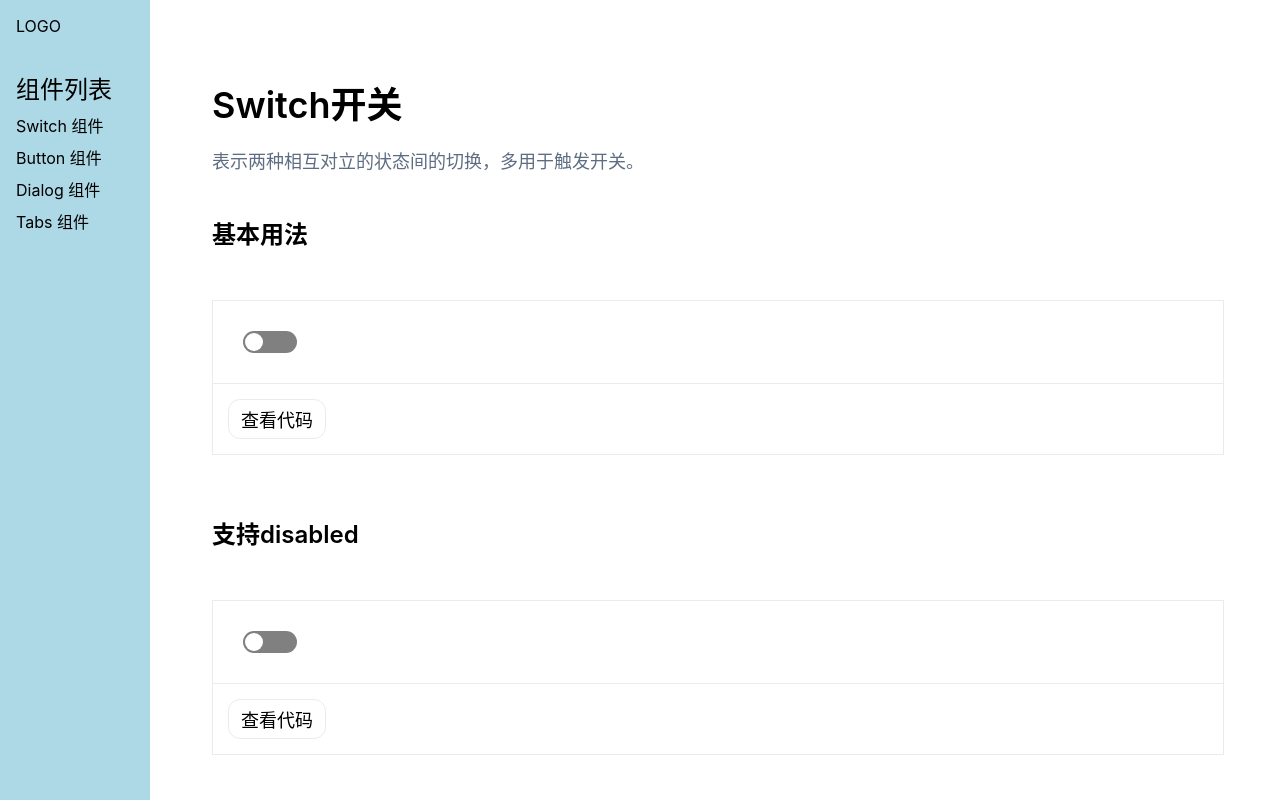
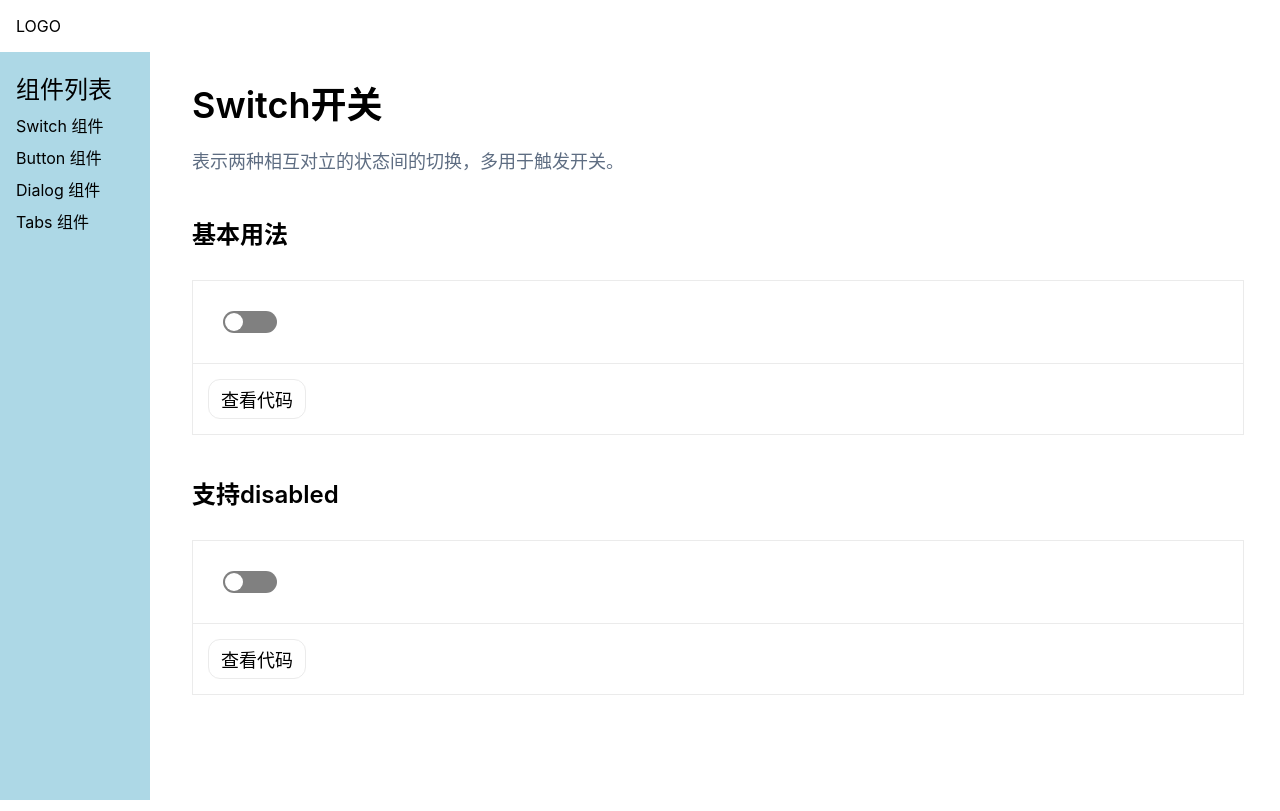
Before and after one commit to CongCong-1228/future-ui, a Vue app: page /#/doc/switch in a window 1280 px wide. Built offline with nearby package versions, Linux system fonts and the light colour scheme.

Commit message:
新建button组件

```diff
--- a/src/components/ButtonDemo.vue
+++ b/src/components/ButtonDemo.vue
@@ -1,3 +1,23 @@
 <template>
-  <div>button文档</div>
+  <Button @click="onClick"
+          size="24px"
+          @mouseover="onClick"
+          @focus="onClick"
+  >你好
+  </Button>
 </template>
+
+
+<script lang="ts">
+import Button from '../libs/Button.vue'
+
+export default {
+  components: {Button},
+  setup() {
+    const onClick = () => {
+      console.log('hi')
+    }
+    return {onClick}
+  }
+}
+</script>
--- a/src/components/SwitchDemo.vue
+++ b/src/components/SwitchDemo.vue
@@ -82,6 +82,7 @@
 }
           </code>
         </pre>
+
     </div>
   </section>
 
@@ -111,31 +112,33 @@ export default {
 
 <style scoped lang="scss">
 .title {
-  margin-left: 40px;
+  margin-left: 20px;
   margin-bottom: 20px;
   font-weight: 600;
   font-size: 36px;
 }
 
 .tips {
-  margin-left: 40px;
+  margin-left: 20px;
 
   > p {
     font-size: 18px;
     color: #5e6d82;
     line-height: 1.5em;
   }
-} .top {
+}
+
+.top {
   display: flex;
   align-items: center;
   padding: 20px 20px 10px 0;
-  margin-left: 40px;
+  margin-left: 20px;
   margin-top: 20px;
 }
+
 .section1 {
   border: 1px solid #ebebeb;
-  margin: 40px;
-
+  margin: 20px;
 
 
   > .mid {
@@ -152,7 +155,6 @@ export default {
     padding: 15px;
     display: flex;
     align-items: center;
-    border-top: 1px solid #ebebeb;
     border-top: 1px solid #ebebeb;
 
     > .button {
@@ -176,9 +178,7 @@ export default {
 
   > .code {
     height: 0;
-    width: 100%;
     transition: all .3s;
-    overflow: hidden;
 
     > .description {
       display: none;
@@ -202,7 +202,9 @@ export default {
     > pre {
       > .hljs {
         display: none;
+
       }
+
     }
 
     &.show, &.show1 {
@@ -216,9 +218,10 @@ export default {
         //line-height: 1.1;
         //font-family: Consolas, "Courier New", Courier, monospace;
         //margin: 0;
+
         > .hljs {
           display: block;
-          overflow-x: auto;
+          overflow: auto;
           padding: 10px 20px;
           background: #fff;
 
@@ -240,5 +243,6 @@ export default {
       }
     }
   }
+
 }
 </style>
--- a/src/components/TopNav.vue
+++ b/src/components/TopNav.vue
@@ -34,6 +34,7 @@ export default {
   z-index: 10;
   justify-content: center;
   align-items: center;
+  background: #fff;
 
   > .logo {
     max-width: 6em;
--- /dev/null
+++ b/src/libs/Button.vue
@@ -0,0 +1,20 @@
+<template>
+  <button :style="{fontSize:size}">
+    <slot/>
+  </button>
+
+</template>
+
+
+<script>
+export default {
+  props: {
+    size: {
+      type: String
+    }
+  },
+  setup(props, context) {
+
+  }
+}
+</script>
--- a/src/libs/Switch.vue
+++ b/src/libs/Switch.vue
@@ -11,7 +11,6 @@
 
 
 <script>
-import {ref} from "vue";
 
 export default {
   props: {
@@ -31,9 +30,8 @@ export default {
     const toggle = () => {
       context.emit('update:value', !props.value)
     }
-    const activeColor = props.activeColor
-    const noActiveColor = props.noActiveColor
-    return {toggle, activeColor, noActiveColor}
+
+    return {toggle}
   }
 }
 </script>
@@ -59,10 +57,12 @@ button {
     border-radius: calc(#{$h2} / 2);
     transition: all .3s;
   }
+
   &:hover {
     cursor: pointer;
 
   }
+
   &.checked {
     > span {
       left: calc(100% - 20px);
--- a/src/views/Doc.vue
+++ b/src/views/Doc.vue
@@ -94,8 +94,9 @@ aside {
     }
   }
 
-  main {
-    overflow: auto;
-  }
+}
+
+main {
+  overflow-x: auto;
 }
 </style>
```
